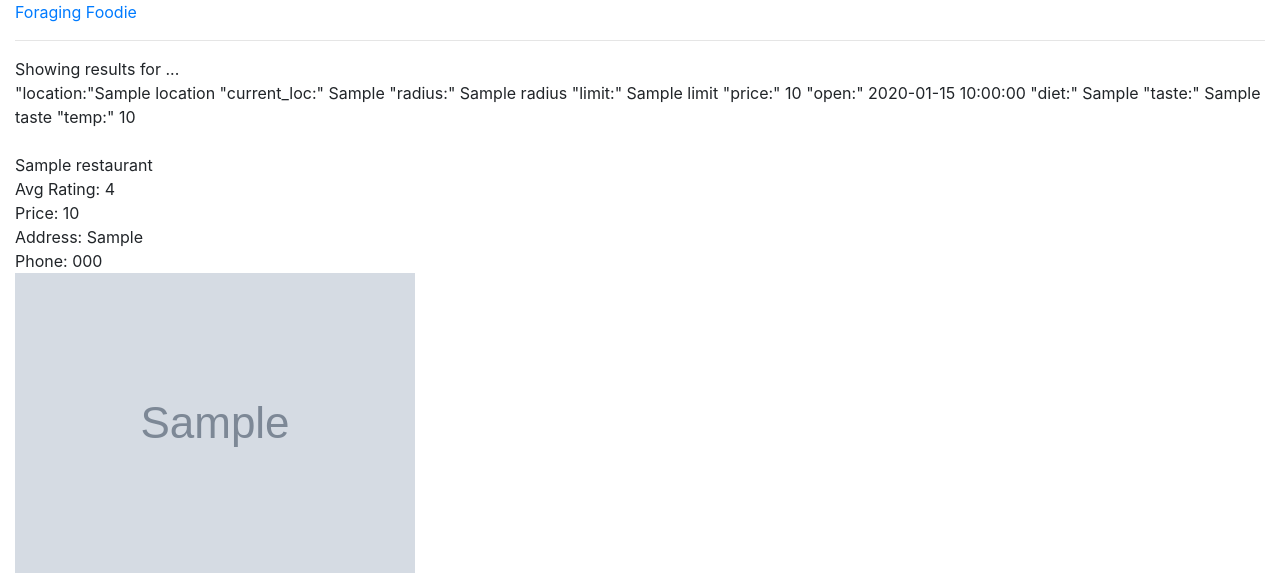
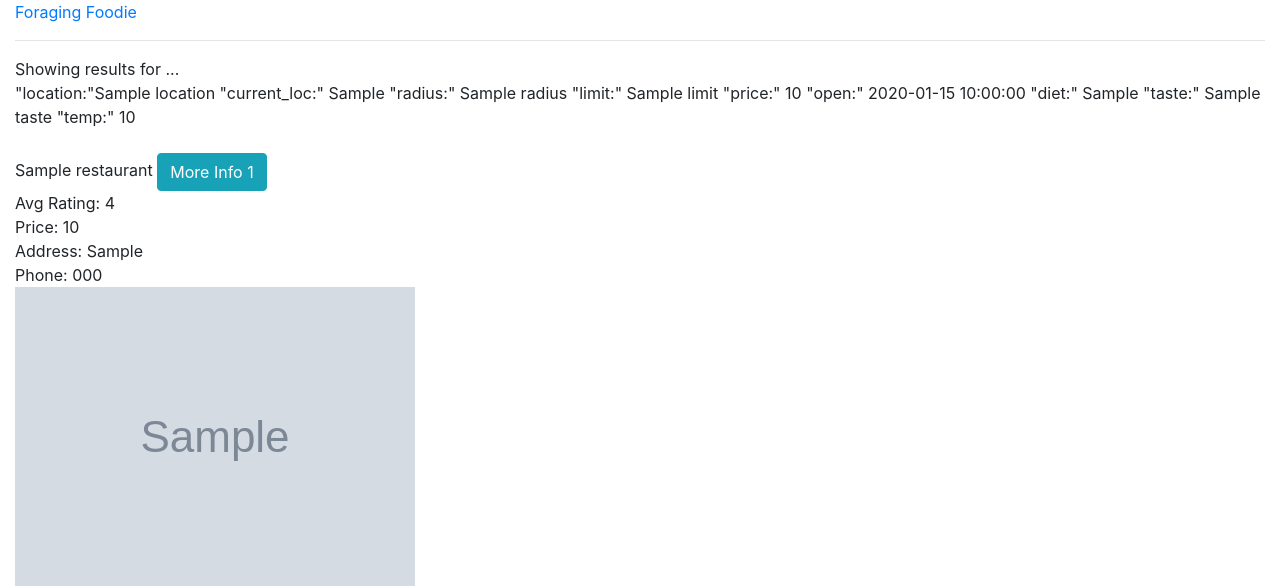
Before and after one commit to alyssalew/foraging-foodie, a Flask app: template templates/results.html in a window 1280 px wide. Shown: the top 586 px of the page. Run offline with Flask 2, Linux system fonts and the light colour scheme; the template is opened without the code that fills it: most values are stand-ins (such as "Sample title", 1, 10 or a date in 2020); grey boxes marked "Sample" are stand-in pictures; some libraries are stand-ins or nearby versions.

Commit message:
Additional restaurant info AJAX: route, button, evt handler

```diff
--- a/server.py
+++ b/server.py
@@ -35,7 +35,7 @@ def index():
 
 @app.route('/results', methods=['POST'])
 def search_form_processing():
-    """ Processing the fields from the search form"""
+    """ Processing the fields from the search form and sends request to Yelp Business Search endpoint"""
 
 
     location = request.form.get('location')
@@ -67,14 +67,14 @@ def search_form_processing():
     # print "You just made a request to the Yelp API!"
 
     # test_json_dict = yelp_api.test_response_dict  # Pre-requested dict 1
-    test_json_dict = yelp_api.test_response_dict_all
+    # test_json_dict = yelp_api.test_response_dict_all
 
 
     ### The REAL request: ###
 
-    # payload = yelp_api.create_payload(location, radius_mi, limit, price_list, open_now, diet_restrict_list, taste_list, temp_list)
-    # json_dict = yelp_api.request_resturants(payload)
-    # print "You just made a request to the Yelp API!"
+    payload = yelp_api.create_payload(location, radius_mi, limit, price_list, open_now, diet_restrict_list, taste_list, temp_list)
+    json_dict = yelp_api.request_resturants(payload)
+    print "You just made a request to the Yelp API!"
 
 
     return render_template('results.html',
@@ -87,9 +87,20 @@ def search_form_processing():
                                 diet_restrict=diet_restrict_list,
                                 taste=taste_list,
                                 temp=temp_list,
-                                test_response_info=test_json_dict # Test repsponse
-                                #response_info=json_dict  # Real response
+                                # test_response_info=test_json_dict # Test repsponse
+                                response_info=json_dict  # Real response
                             )
+
+
+@app.route("/more-info.json")
+def get_more_info():
+    """ Sends a request to the Yelp Business Details endpoint"""
+
+    yelp_biz_id = request.args.get("biz_id")
+
+    # json_dict = yelp_api.request_resturant_details(yelp_biz_id)
+    print "You just requested more info about a resturant from the Yelp API!"
+    return yelp_biz_id  # JSON of more info
 
 
 #########################################################################
--- /dev/null
+++ b/static/js/restaurant-info.js
@@ -0,0 +1,20 @@
+"use strict";
+
+function showRestaurantInfo (results){
+    console.dir(results);
+    console.log("Showing more info");
+    alert("More info:" + results);
+
+}
+
+function getRestaurantInfo (evt) {
+    var inputs = {
+       "biz_id" : "Qfc4w5l92Uvq9BsrP15O4A"
+       // $('.btn btn-info').val()
+    };
+
+    $.get('/more-info.json', inputs, showRestaurantInfo);
+}
+
+
+$('#my_button').on('click', getRestaurantInfo);
--- a/templates/base.html
+++ b/templates/base.html
@@ -45,6 +45,9 @@
         <script src="https://code.jquery.com/jquery-3.3.1.slim.min.js" integrity="sha384-q8i/X+965DzO0rT7abK41JStQIAqVgRVzpbzo5smXKp4YfRvH+8abtTE1Pi6jizo" crossorigin="anonymous"></script>
         <script src="https://cdnjs.cloudflare.com/ajax/libs/popper.js/1.14.3/umd/popper.min.js" integrity="sha384-ZMP7rVo3mIykV+2+9J3UJ46jBk0WLaUAdn689aCwoqbBJiSnjAK/l8WvCWPIPm49" crossorigin="anonymous"></script>
         <script src="https://stackpath.bootstrapcdn.com/bootstrap/4.1.1/js/bootstrap.min.js" integrity="sha384-smHYKdLADwkXOn1EmN1qk/HfnUcbVRZyYmZ4qpPea6sjB/pTJ0euyQp0Mk8ck+5T" crossorigin="anonymous"></script>
+
+        <!-- My Javascript -->
+        <script src="/static/js/restaurant-info.js"></script>
     </div>
   </body>
 </html>
--- a/templates/results.html
+++ b/templates/results.html
@@ -15,18 +15,12 @@
     </div> <br>
 
     <div>
- <!--        Test_response_dict: <br>
-        {# {{test_response_info}} <br> #}
-
-        {#
-            1st rest: <br>
-            {{test_response_info.businesses[1].name}}
-        #}
--->
-
-        {% for restaurant in test_response_info.businesses %}
+    <!--  To use test data use test_response_info.business -->
+        {% for restaurant in response_info.businesses %}
             <!-- <a href="{{restaurant.url}}">{{restaurant.name}}</a> <br>  url goes to yelp pg  -->
-            <div id="restaurant_name"> {{restaurant.name}} </div>
+            <div id="restaurant_name"> {{restaurant.name}}
+                <button type="button" class="btn btn-info" id = "my_button" value="{{restaurant.id}}"> More Info {{restaurant.id}} </button>
+            </div>
             <div id="restaurant_rating"> Avg Rating: {{restaurant.rating}} </div>
             <div id="restaurant_price"> Price: {{restaurant.price}} </div>
             <div id="restaurant_address"> Address: {{restaurant.location.display_address|join(', ')}}
```
Also changed, not shown: yelp_api.py (+13 -0 lines).
